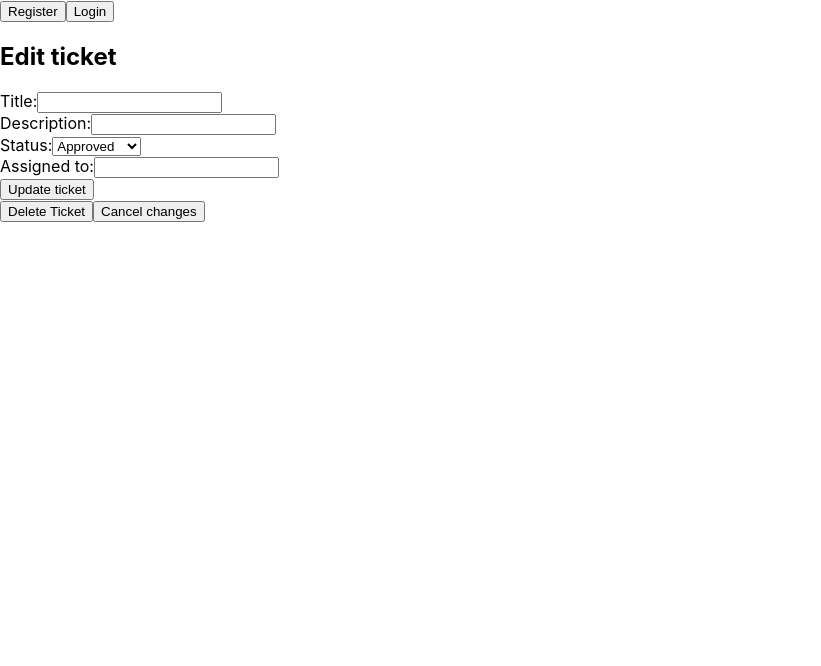
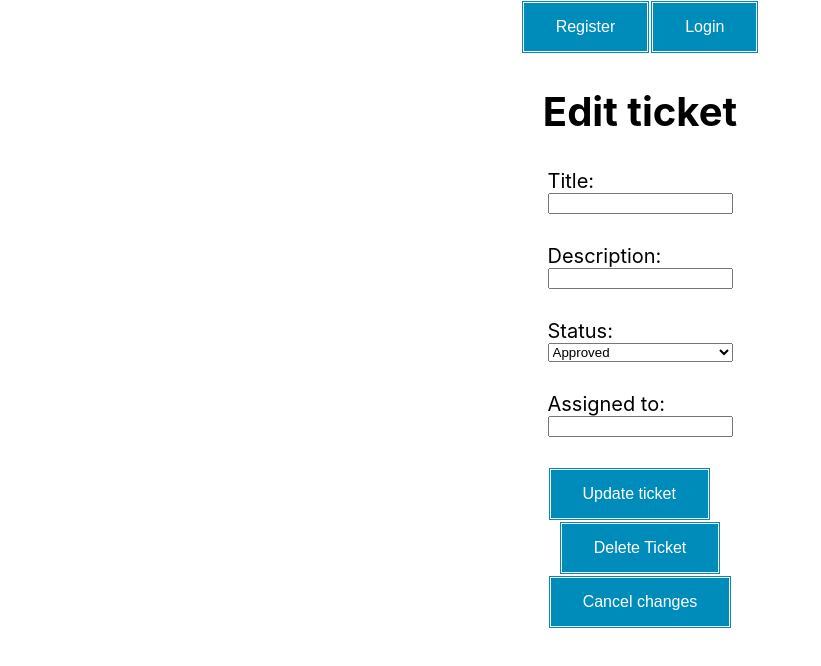
Before and after one commit to Glitch-Guru/issue-tracker-frontend, a React (Create React App) app: page /edit_ticket/1 in a window 1280 px wide. Shown: the top 666 px of the page, without its empty margins (0-821 px from the left). Built offline with nearby package versions, Linux system fonts and the light colour scheme; no server answers.

Commit message:
Adding stylesheet

```diff
--- a/src/App.js
+++ b/src/App.js
@@ -6,7 +6,7 @@ import CreateTicket from "./CreateTicket";
 import Tickets from "./Tickets";
 import TicketDetails from "./TicketDetails";
 import EditTickets from "./EditTickets";
-
+import './styles.css';
 function NavigationButtons(){
     const navigate = useNavigate();
 
@@ -19,9 +19,10 @@ function NavigationButtons(){
     };
 
     return (
-        <div>
-            <button onClick={handleRegister}>Register</button>
-            <button onClick={handleLogin}>Login</button>
+
+        <div class="center2">
+            <button class="button" onClick={handleRegister}>Register</button>
+            <button class="button" onClick={handleLogin}>Login</button>
         </div>
     );
 }
@@ -31,7 +32,9 @@ function App() {
     return (
 
         <Router>
+
             <div className="App">
+
                 <NavigationButtons />
                 <Routes>
                     <Route path="/register" element={<Registration />} />
--- a/src/CreateTicket.js
+++ b/src/CreateTicket.js
@@ -43,20 +43,20 @@ function CreateTicket() {
         navigate('/tickets');
     }
     return (
-        <div>
-            <h2>Create ticket</h2>
+        <div class="center">
+            <h2 class="title">Create ticket</h2>
             <form onSubmit={handleSubmit}>
-                <label>
+                <label class="form">
                     Title:
                     <input type="text" value={title} onChange={handleTitle}/>
                 </label>
                 <br/>
-                <label>
+                <label class="form">
                     Description:
                     <input type="text" value={description} onChange={handleDescription}/>
                 </label>
                 <br/>
-                <label>
+                <label class="form">
                     Status:
                     <select value={status} onChange={handleStatus}>
                         <option value="">Select status</option>
@@ -68,14 +68,14 @@ function CreateTicket() {
                     </select>
                 </label>
                 <br/>
-                <label>
+                <label class="form">
                     Assigned to:
                     <input type="number" value={assigneeId} onChange={handleAssigneeId}/>
                 </label>
                 <br/>
-                <button type="submit">Create ticket</button>
+                <button class="button" type="submit">Create ticket</button>
             </form>
-            <button onClick={handleListOfTickets}>See the list of tickets</button>
+            <button class="button" onClick={handleListOfTickets}>See the list of tickets</button>
         </div>
     );
 }
--- a/src/EditTickets.js
+++ b/src/EditTickets.js
@@ -78,20 +78,20 @@ function EditTickets(){
     }
 
     return (
-        <div>
-            <h2>Edit ticket</h2>
+        <div class="center">
+            <h2 class="title">Edit ticket</h2>
             <form onSubmit={handleUpdateTicket}>
-                <label>
+                <label class="form">
                     Title:
                     <input type="text" value={title} onChange={handleTitle}/>
                 </label>
                 <br/>
-                <label>
+                <label class="form">
                     Description:
                     <input type="text" value={description} onChange={handleDescription}/>
                 </label>
                 <br/>
-                <label>
+                <label class="form">
                     Status:
                     <select value={status} onChange={handleStatus}>
                         <option value="Approved">Approved</option>
@@ -102,16 +102,16 @@ function EditTickets(){
                     </select>
                 </label>
                 <br/>
-                <label>
+                <label class="form">
                     Assigned to:
                     <input type="number" value={assigneeId} onChange={handleAssigneeId}/>
                 </label>
                 <br/>
-                <button type="submit">Update ticket</button>
+                <button class="button" type="submit">Update ticket</button>
             </form>
 
-            <button onClick={handleDeleteTicket}>Delete Ticket</button>
-            <button onClick={handleCancelation}>Cancel changes</button>
+            <button class="button" onClick={handleDeleteTicket}>Delete Ticket</button>
+            <button class="button" onClick={handleCancelation}>Cancel changes</button>
 
         </div>
     );
--- a/src/Logging.js
+++ b/src/Logging.js
@@ -30,21 +30,25 @@ function Logging(){
 
     };
     return (
-        <div>
-            <h2>Log in</h2>
+        <div class="center">
+            <div class="div">
+            <h2 class="title">Log in</h2>
+            </div >
+            <div class="div">
         <form onSubmit={handleSubmit}>
-            <label>
+            <label class="form" >
                 Email:
                 <input type="text" value={email} onChange={handleEmail} />
             </label>
             <br />
-            <label>
+            <label class="form">
                 Password:
                 <input type="password" value={password} onChange={handlePassword} />
             </label>
             <br />
-            <button type="submit">Log in</button>
+            <button class = "button" type="submit">Log in</button>
         </form>
+            </div>
         </div>
     )
 }
--- a/src/Registration.js
+++ b/src/Registration.js
@@ -1,7 +1,7 @@
 import React, {useContext, useState} from 'react';
 import {IssueTrackerClientContext} from "./index";
 import {useNavigate} from "react-router-dom";
-
+import './styles.css';
 function Registration() {
 
     const client = useContext(IssueTrackerClientContext);
@@ -41,31 +41,35 @@ function Registration() {
     };
 
     return (
-        <div>
-            <h2>Register user</h2>
+        <div class="center">
+            <div class="div">
+            <h2 class="title">Register user</h2>
+            </div>
+            <div class="div">
             <form onSubmit={handleSubmit}>
-                <label>
+                <label class="form">
                     First Name:
                     <input type="text" value={firstName} onChange={handleFirstNameChange}/>
                 </label>
                 <br/>
-                <label>
+                <label class="form">
                     Last Name:
                     <input type="text" value={lastName} onChange={handleLastNameChange}/>
                 </label>
                 <br/>
-                <label>
+                <label class="form">
                     Email:
                     <input type="email" value={email} onChange={handleEmailChange}/>
                 </label>
                 <br/>
-                <label>
+                <label class="form">
                     Password:
                     <input type="password" value={password} onChange={handlePasswordChange}/>
                 </label>
                 <br/>
-                <button type="submit">Register</button>
+                <button class="button" type="submit">Register</button>
             </form>
+            </div>
         </div>
     );
 }
--- a/src/TicketDetails.js
+++ b/src/TicketDetails.js
@@ -43,24 +43,24 @@ function TicketDetails() {
         navigate(`/edit_ticket/${id}`);
     };
     return (
-        <div>
-            <h2>Ticket</h2>
+        <div class="center">
+            <h2 class="title">Ticket</h2>
             {ticket !== null ? (
                 <div>
-                    <h3>{ticket.title}</h3>
-                    <p>Description: {ticket.description}</p>
-                    <p>Status: {ticket.status}
+                    <h3 class="title-smaller">{ticket.title}</h3>
+                    <p class="text">Description: {ticket.description}</p>
+                    <p class="text">Status: {ticket.status}
 
                     </p>
 
-                    <p>Assignee ID: {ticket.assigneeId}</p>
+                    <p class="text">Assignee ID: {ticket.assigneeId}</p>
                 </div>
             ) : (
-                <p>No tickets found.</p>
+                <p class="text">No tickets found.</p>
             )}
-            <button onClick={handleEditTicket}>Edit ticket</button>
-            <button onClick={handleDeleteTicket}>Delete Ticket</button>
-            <button onClick={handleListOfTickets}>See the list of tickets</button>
+            <button class="button" onClick={handleEditTicket}>Edit ticket</button>
+            <button class="button" onClick={handleDeleteTicket}>Delete Ticket</button>
+            <button class="button" onClick={handleListOfTickets}>See the list of tickets</button>
 
         </div>
     );
--- a/src/Tickets.js
+++ b/src/Tickets.js
@@ -28,14 +28,14 @@ function Tickets() {
     }
 
     return (
-        <div>
-            <h2>Tickets</h2>
-            <button onClick={handleCreateTicket}>Create new ticket</button>
+        <div class="center">
+            <h2 class="title">Tickets</h2>
+            <button class="button" onClick={handleCreateTicket}>Create new ticket</button>
             {tickets !== null ? (
                 tickets.length > 0 ? (
-                    <ul>
+                    <ul class="ticket-list">
                         {tickets.map((ticket, index) => (
-                            <li key={index}>
+                            <li class = "ticket" key={index}>
                                 <Link to={`/tickets/${ticket.id}`}>
                                     <h3>{ticket.title}</h3>
                                 </Link>
--- /dev/null
+++ b/src/styles.css
@@ -0,0 +1,67 @@
+.center2 {
+    display: flex;
+    justify-content: center;
+    align-items: center;
+}
+
+.center {
+    display: flex;
+    justify-content: center;
+    flex-direction: column;
+    align-items: center;
+}
+
+.div {
+    padding: 15px 15px;
+    text-align: center;
+    text-decoration: none;
+    display: inline-block;
+}
+
+.button {
+    background-color: #008CBA;
+    border: double;
+    color: white;
+    padding: 15px 32px;
+    text-align: center;
+    text-decoration: none;
+    display: inline-block;
+    font-size: 16px;
+}
+
+.title {
+    font-size: 40px;
+}
+
+.title-smaller {
+    font-size:30px;
+}
+
+
+.form {
+    font-size:20px;
+    display: flex;
+    flex-direction: column;
+    margin-bottom: 10px;
+}
+
+.ticket-list {
+    display: flex;
+    flex-wrap: wrap;
+    justify-content: space-between;
+    list-style: none;
+}
+
+.ticket {
+    width: 200px;
+    border: 1px solid #ccc;
+    border-radius: 10px;
+    padding: 10px;
+    margin-bottom: 20px;
+    margin-left: 20px;
+    margin-right: 20px;
+}
+
+.text {
+    font-size: 20px;
+}
```
